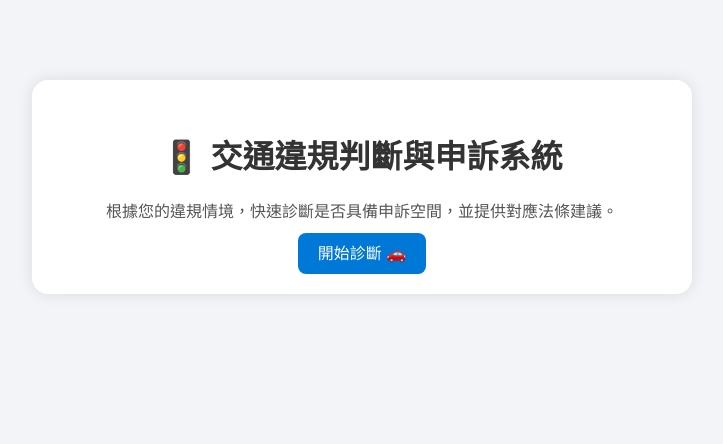
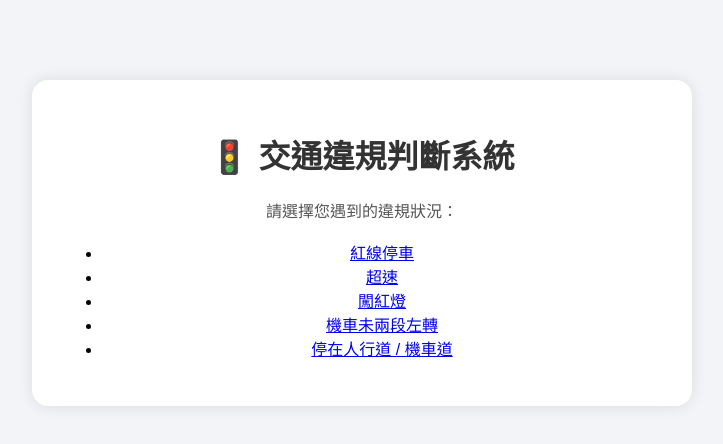
Before and after one commit to Amina-design-cloud/traffic-violation-web, a plain HTML site: page index.html in a window 1280 px wide. Shown: the whole page, without its empty margins (278-1001 px from the left). Drawn offline with Linux system fonts and the light colour scheme.

Commit message:
Update index.html

```diff
--- a/index.html
+++ b/index.html
@@ -2,15 +2,20 @@
 <html lang="zh-Hant">
 <head>
   <meta charset="UTF-8">
-  <meta name="viewport" content="width=device-width, initial-scale=1.0">
   <title>交通違規判斷系統</title>
   <link rel="stylesheet" href="style.css">
 </head>
 <body>
   <div class="container">
-    <h1>🚦 交通違規判斷與申訴系統</h1>
-    <p>根據您的違規情境，快速診斷是否具備申訴空間，並提供對應法條建議。</p>
-    <a class="button" href="quiz.html">開始診斷 🚗</a>
+    <h1>🚦 交通違規判斷系統</h1>
+    <p>請選擇您遇到的違規狀況：</p>
+    <ul>
+      <li><a href="redline.html">紅線停車</a></li>
+      <li><a href="speeding.html">超速</a></li>
+      <li><a href="redlight.html">闖紅燈</a></li>
+      <li><a href="twoturn.html">機車未兩段左轉</a></li>
+      <li><a href="sidewalk.html">停在人行道 / 機車道</a></li>
+    </ul>
   </div>
 </body>
 </html>
```
